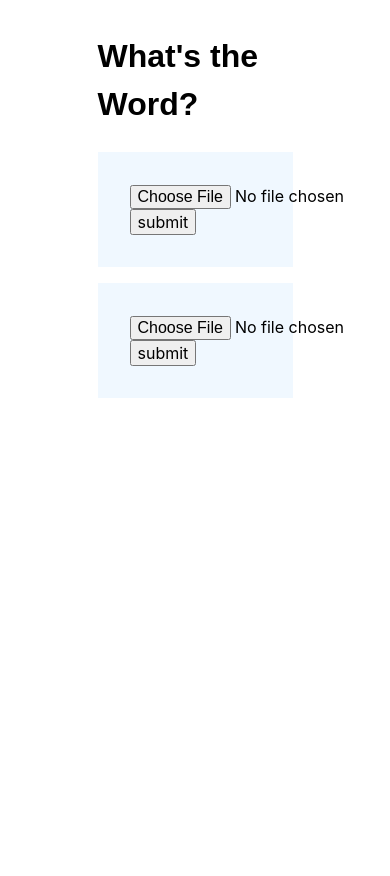
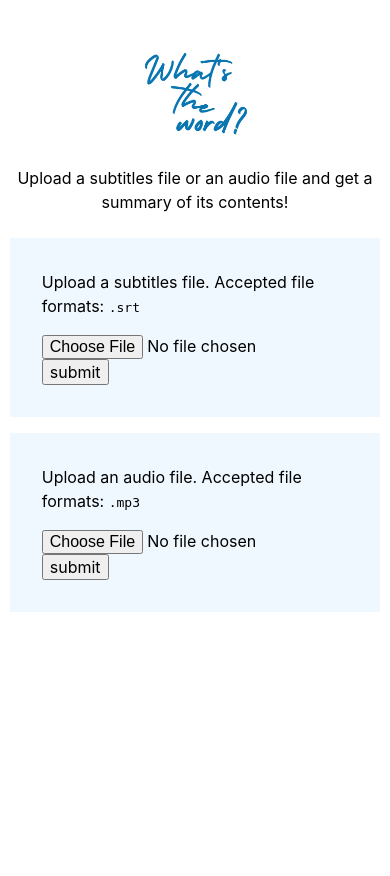
Before and after one commit to shreyasminocha/whats-the-word, a Flask app: page / in a window 390 px wide; the page is wider, and only the part inside the window is pictured. Run offline with Flask 2, Linux system fonts and the light colour scheme.

Commit message:
Improve styles and add clues

```diff
--- a/web/static/style.css
+++ b/web/static/style.css
@@ -4,9 +4,22 @@ html {
 
 body {
     width: 50%;
+    max-width: 650px;
     height: 100%;
     margin: 2em auto;
     font-family: -apple-system, BlinkMacSystemFont, 'Segoe UI', Roboto, Oxygen, Ubuntu, Cantarell, 'Open Sans', 'Helvetica Neue', sans-serif;
+}
+
+@media screen and (max-width: 900px) {
+    body {
+        width: 80%;
+    }
+}
+
+@media screen and (max-width: 600px) {
+    body {
+        width: 95%;
+    }
 }
 
 p {
@@ -14,6 +27,11 @@ p {
 }
 
 header {
-    font-family: 'Raleway', sans-serif;
     margin-bottom: 1.5em;
+    text-align: center;
 }
+
+.logo {
+    height: 8em;
+    display: inline-block;
+}
--- a/web/templates/index.html
+++ b/web/templates/index.html
@@ -12,15 +12,21 @@
 </head>
 <body>
 	<header>
-		<h1>What's the Word?</h1>
+		<img alt="Cursive text that says: What's the word?" src="/static/whats-the-word-logo.png" class="logo"></img>
+
+		<p>Upload a subtitles file or an audio file and get a summary of its contents!</p>
 	</header>
 
 	<form action="{{ url_for('notes') }}" method="post" enctype="multipart/form-data">
+		<p>Upload a subtitles file. Accepted file formats: <code>.srt</code></p>
+
 		<input type="file" name="transcript_file" id="transcript_file" accept=".srt">
 		<input type="submit" value="submit">
 	</form>
 
 	<form action="{{ url_for('notes') }}" method="post" enctype="multipart/form-data">
+		<p>Upload an audio file. Accepted file formats: <code>.mp3</code></p>
+
 		<input type="file" name="audio_file" id="audio_file" accept=".mp3">
 		<input type="submit" value="submit">
 	</form>
```
Also changed, not shown: web/static/whats-the-word-logo.png (added).
